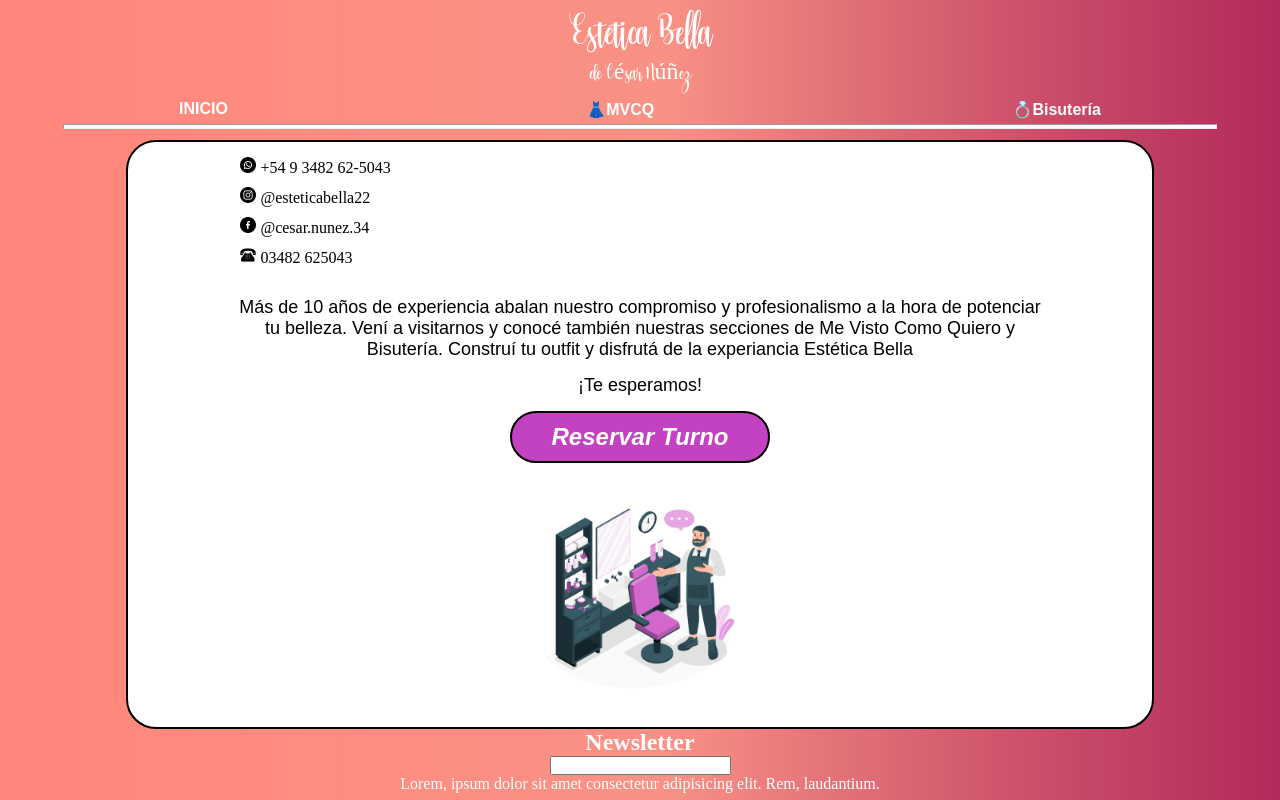
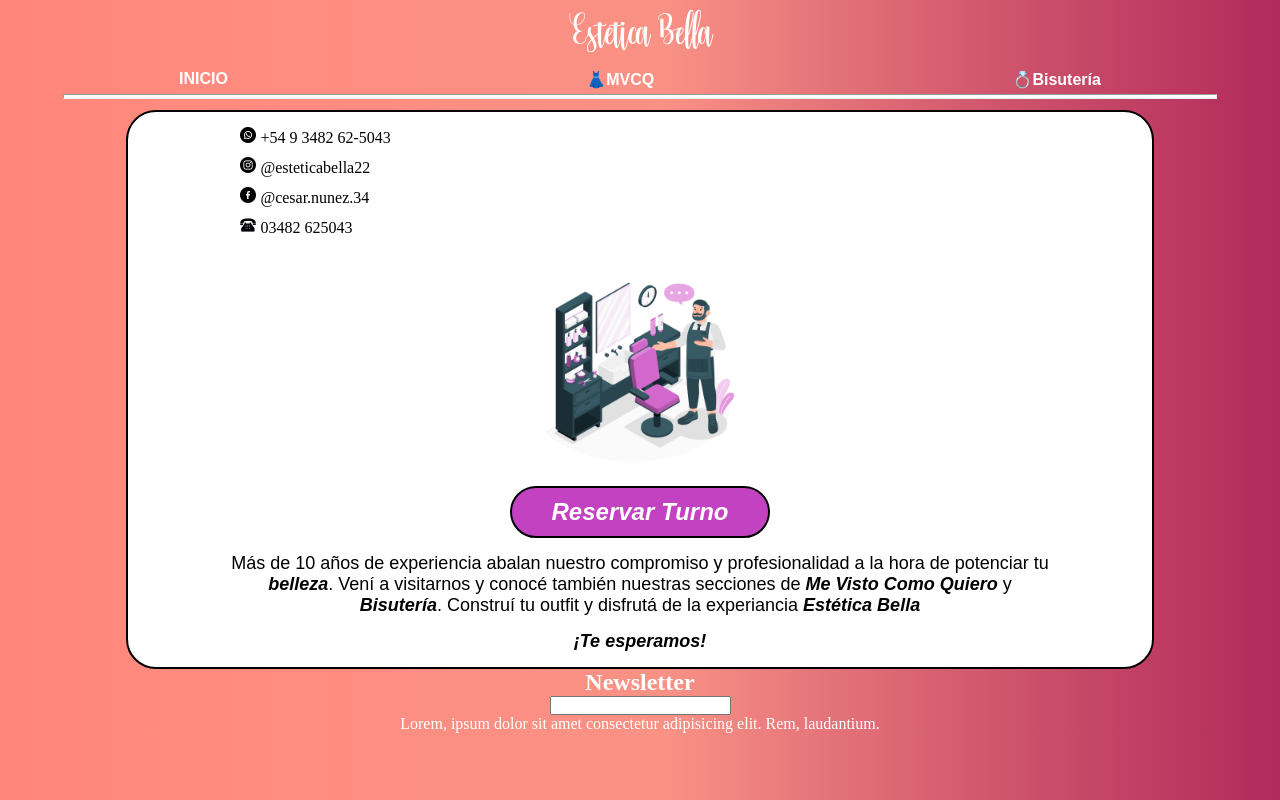
Before and after one commit to FerChoo9/PF_Roberts, a website: page index.html in a window 1280 px wide. Drawn offline with Linux system fonts and the light colour scheme.

Commit message:
actuializaciones

```diff
--- a/index.html
+++ b/index.html
@@ -12,7 +12,6 @@
       <header>
         <div class="header__title">
           <h1>Estetica Bella</h1>
-          <h2>de César Núñez</h2>
         </div>
       </header>
     </div>
@@ -62,7 +61,7 @@
           <div class="main__reserve-text">
             <p>
               Más de 10 años de experiencia abalan nuestro compromiso y
-              profesionalismo a la hora de potenciar tu <span>belleza</span>.
+              profesionalidad a la hora de potenciar tu <span>belleza</span>.
               Vení a visitarnos y conocé también nuestras secciones de
               <span>Me Visto Como Quiero</span> y <span>Bisutería</span>.
               Construí tu outfit y disfrutá de la experiancia
--- a/scss/_globals.scss
+++ b/scss/_globals.scss
@@ -17,7 +17,7 @@
 body {
   display: grid;
   grid-template-columns: repeat(4, 1fr);
-  grid-template-rows: 100px 40px auto auto;
+  grid-template-rows: 70px 40px auto auto;
   grid-template-areas:
     "header header header header"
     "navbar navbar navbar navbar "
--- a/scss/_header.scss
+++ b/scss/_header.scss
@@ -1,6 +1,10 @@
 @font-face {
   font-family: gloriousfree;
   src: url(../fonts/GloriousFree-dBR6.ttf);
+}
+@font-face {
+  font-family: ChopinScripts;
+  src: url(../fonts/ChopinScript.otf);
 }
 .header {
   display: flex;
@@ -13,11 +17,4 @@
     font-size: 48px;
     font-weight: lighter;
   }
-  h2 {
-    margin-bottom: 10px;
-    position: relative;
-    bottom: 15px;
-    font-family: gloriousfree;
-    font-weight: lighter;
-  }
 }
--- a/scss/_main.scss
+++ b/scss/_main.scss
@@ -14,7 +14,31 @@
     .main__reserve img {
       width: 200px;
       height: 200px;
-      margin: 30px 0;
+      margin: 15px 0;
+    }
+    .main__reserve {
+      display: flex;
+      flex-direction: column-reverse;
+      p {
+        margin: 15px 0;
+        font-family: Arial, Helvetica, sans-serif;
+        font-size: 18px;
+        span {
+          font-weight: bold;
+          font-style: italic;
+        }
+      }
+      button {
+        padding: 10px 40px;
+        border: 2px solid black;
+        border-radius: 50px;
+        background-color: rgb(194, 66, 194);
+        color: $font-color;
+        font-family: Arial, Helvetica, sans-serif;
+        font-style: italic;
+        font-weight: bold;
+        font-size: 24px;
+      }
     }
     ul {
       list-style: none;
@@ -30,21 +54,5 @@
         }
       }
     }
-    p {
-      margin: 15px 0;
-      font-family: Arial, Helvetica, sans-serif;
-      font-size: 18px;
-    }
-    button {
-      padding: 10px 40px;
-      border: 2px solid black;
-      border-radius: 50px;
-      background-color: rgb(194, 66, 194);
-      color: $font-color;
-      font-family: Arial, Helvetica, sans-serif;
-      font-style: italic;
-      font-weight: bold;
-      font-size: 24px;
-    }
   }
 }
```
Also changed, not shown: pages/bisuteria.html (+1 -2 lines), pages/mvcq.html (+1 -2 lines), css/style.css, 1 other file.
